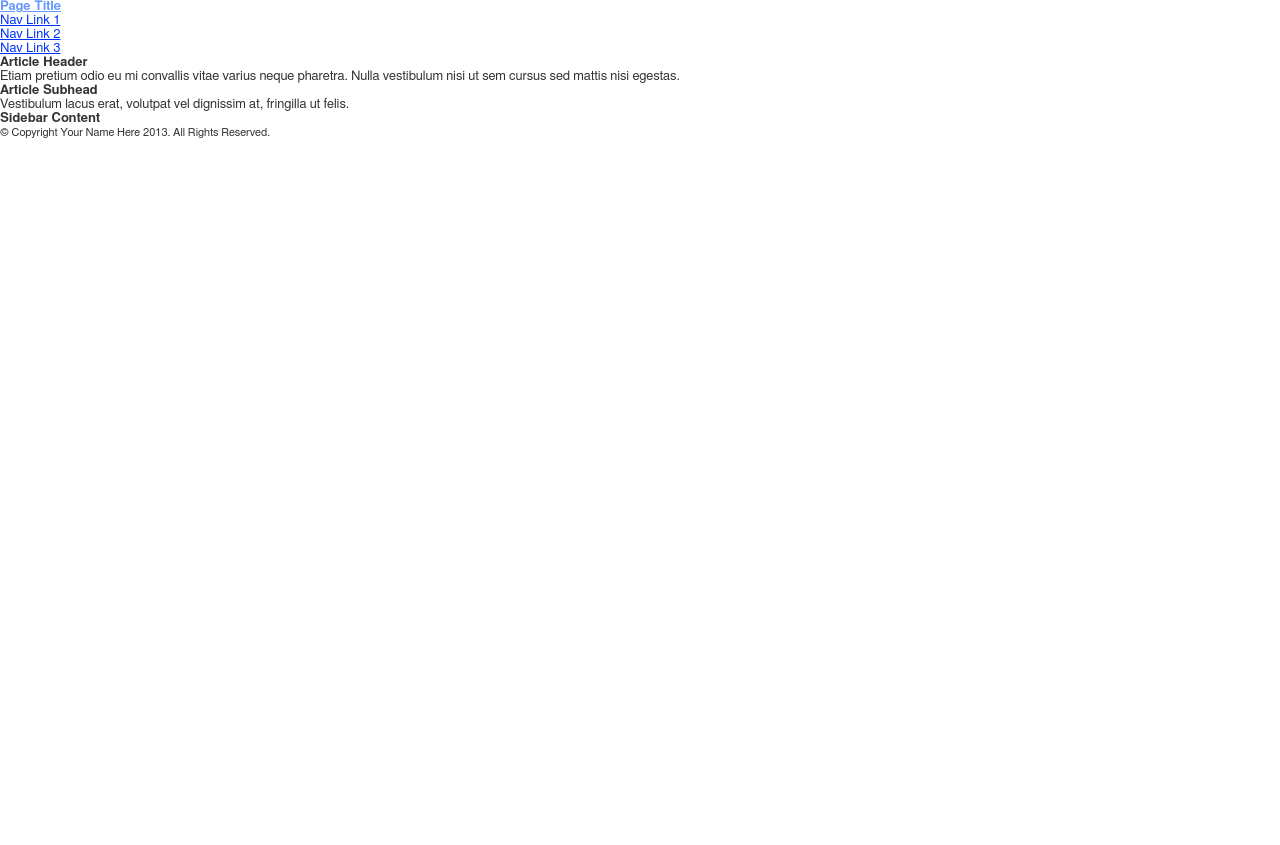
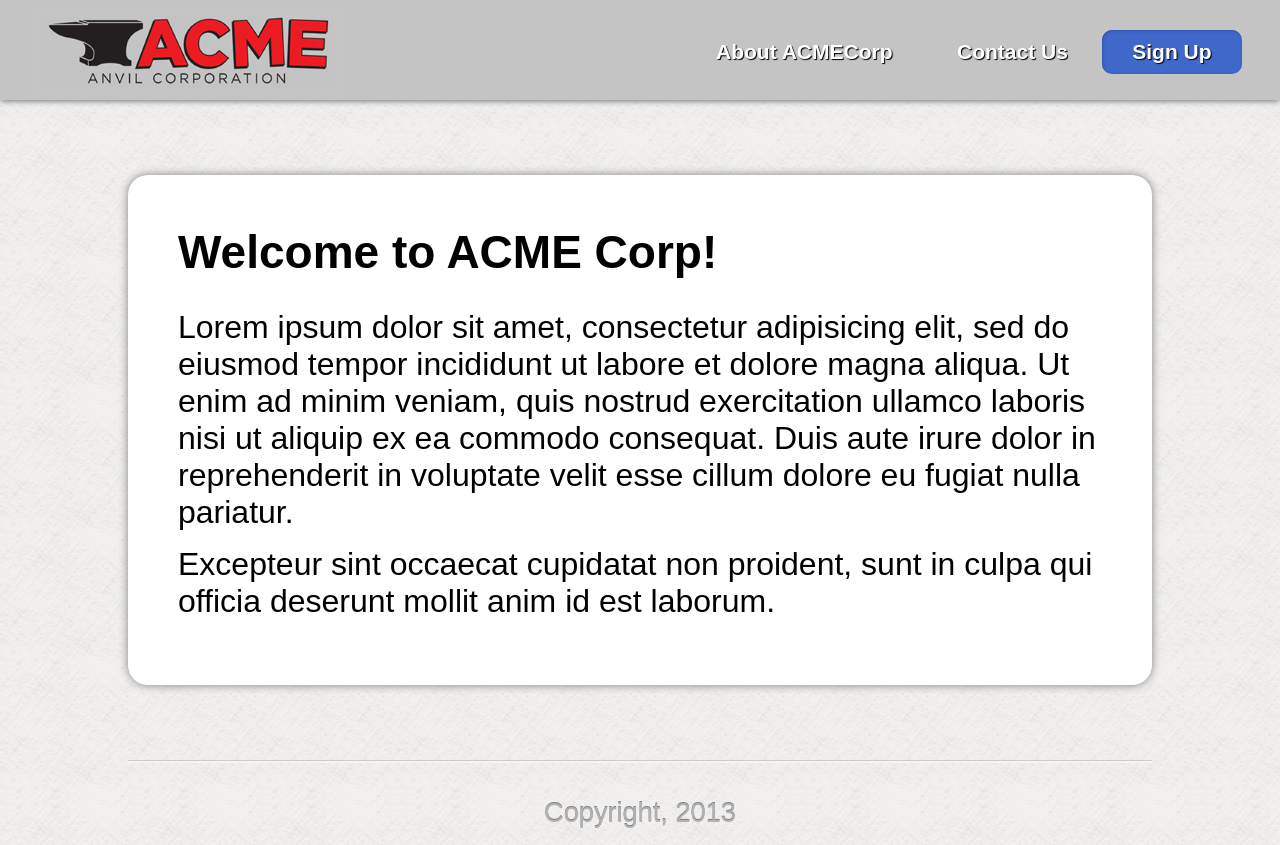
Before and after one commit to imetrichard/FEWD-Recreating-Mockup, a plain HTML site: page index.html in a window 1280 px wide. Before the commit the page ends 800 px from the top, so only its background shows below. Drawn offline with nearby package versions, Linux system fonts and the light colour scheme.

Commit message:
Adding Page Content and Styles

```diff
--- a/_/css/style.css
+++ b/_/css/style.css
@@ -1,46 +1,101 @@
-/* Apply a natural box layout model to all elements: http://paulirish.com/2012/box-sizing-border-box-ftw/ */
 * { -moz-box-sizing: border-box; -webkit-box-sizing: border-box; box-sizing: border-box; }
 
 .chromeframe {position: absolute; top: 0;}
 
-/* Ok, this is where the fun starts.
--------------------------------------------------------------------------------*/
-
-/* A Linux- and Windows-friendly sans-serif font stack: http://prospects.mhurrell.co.uk/post/updating-the-helvetica-font-stack */
-body {font: 13px Helmet, Freesans, sans-serif;}
-
-/* Using local fonts? Check out Font Squirrel's webfont generator: http://www.fontsquirrel.com/tools/webfont-generator */
-
-/* We like off-black for text. */
-body, select, input, textarea {color: #333;}
-
-a {color: #03f;}
-a:hover {color: #69f;}
-
-/* Custom text-selection colors (remove any text shadows: http://twitter.com/miketaylr/status/12228805301) */
-::-moz-selection{background: #fcd700; color: #fff; text-shadow: none;}
-::selection {background: #fcd700; color: #fff; text-shadow: none;}
-
-/*	j.mp/webkit-tap-highlight-color */
-a:link {-webkit-tap-highlight-color: #fcd700;}
-
-ins {background-color: #fcd700; color: #000; text-decoration: none;}
-mark {background-color: #fcd700; color: #000; font-style: italic; font-weight: bold;}
-
-/* Mozilla dosen't style place holders by default */
-input:-moz-placeholder { color:#a9a9a9; }
-textarea:-moz-placeholder { color:#a9a9a9; }
-
-
-
-/* Print styles!
--------------------------------------------------------------------------------*/
-@media print {
-
-
-
+body {
+  /*font: 13px Helmet, Freesans, sans-serif;*/
+  font-family: Arial, san-serif;
+  color: #000;
+  background-image: url('../assets/img/background.png');
 }
 
+a {
+  color: #03f;
+}
+
+a:hover {
+  color: #69f;
+}
+
+::-moz-selection  {
+  background: #fcd700; color: #fff; text-shadow: none;
+}
+
+::selection {
+  background: #fcd700;
+  color: #fff;
+  text-shadow: none;
+}
+
+a:link {
+  -webkit-tap-highlight-color: #fcd700;
+}
+
+header {
+  background: #c4c4c4 url('../assets/img/acme-corp.jpg') no-repeat 4% center;
+  background-size: 300px;
+  height: 100px;
+  margin-bottom: 75px;
+  box-shadow: 0 0 7px #4d4d4d;
+}
+
+ul {
+  color: white;
+  position: absolute;
+  right: 3%;
+  margin-top: 30px;
+}
+
+li {
+  display: inline-block;
+  padding: 10px 30px;
+  font-size: 21px;
+  text-shadow: 1px 1px 1px black;
+  border-radius: 10px;
+  font-weight: bold;
+}
+
+li.button {
+  background-color: #4067ca;
+  box-shadow: inset 1px 1px 3px #3353a2;
+}
+
+.content {
+  width: 80%;
+  margin-left: auto;
+  margin-right: auto;
+  background-color: white;
+  padding: 50px;
+  border-radius: 20px;
+  margin-bottom: 75px;
+  box-shadow: 0 0 10px gray;
+}
+
+hr {
+  width: 80%;
+  margin-left: auto;
+  margin-right: auto;
+  box-shadow: inset 1px 1px 3px gray;
+  border-bottom: solid 2px #f5f5f5;
+}
+
+p {
+  font-size: 32px;
+  margin-bottom: 15px;
+}
+
+h1 {
+  font-size: 46px;
+  margin-bottom: 30px;
+  font-weight: bold;
+}
+
+footer {
+  text-align: center;
+  margin-top: 30px;
+  color: #b2b2b2;
+  text-shadow: 0px -1px 0px gray;
+}
 
 /* Media queries!
 -------------------------------------------------------------------------------*/
--- a/index.html
+++ b/index.html
@@ -81,42 +81,30 @@
 <div class="wrapper"><!-- not needed? up to you: http://camendesign.com/code/developpeurs_sans_frontieres -->
 
 	<header>
-
-		<h1><a href="/">Page Title</a></h1>
-
-		<nav>
-
-			<ol>
-				<li><a href="">Nav Link 1</a></li>
-				<li><a href="">Nav Link 2</a></li>
-				<li><a href="">Nav Link 3</a></li>
-			</ol>
-
-		</nav>
-
+        <ul>
+            <li>About ACMECorp</li>
+            <li>Contact Us</li>
+            <li class="button">Sign Up</li>
+        </ul>
 	</header>
 
-	<article>
+    <section class="content">
 
-		<h1>Article Header</h1>
+        <h1>Welcome to ACME Corp!</h1>
 
-		<p>Etiam pretium odio eu mi convallis vitae varius neque pharetra. Nulla vestibulum nisi ut sem cursus sed mattis nisi egestas.</p>
+        <p>Lorem ipsum dolor sit amet, consectetur adipisicing elit, sed do eiusmod tempor incididunt ut labore et
+            dolore magna aliqua. Ut enim ad minim veniam, quis nostrud exercitation ullamco laboris nisi ut aliquip ex
+            ea commodo consequat. Duis aute irure dolor in reprehenderit in voluptate velit esse cillum dolore eu
+            fugiat nulla pariatur. </p>
+        <p>Excepteur sint occaecat cupidatat non proident, sunt in culpa qui officia deserunt mollit anim id est laborum.</p>
 
-		<h2>Article Subhead</h2>
+    </section>
 
-		<p>Vestibulum lacus erat, volutpat vel dignissim at, fringilla ut felis.</p>
-
-	</article>
-
-	<aside>
-
-		<h2>Sidebar Content</h2>
-
-	</aside>
+    <hr>
 
 	<footer>
 
-		<p><small>&copy; Copyright Your Name Here 2013. All Rights Reserved.</small></p>
+		<p><small>Copyright, 2013</small></p>
 
 	</footer>
 
```
